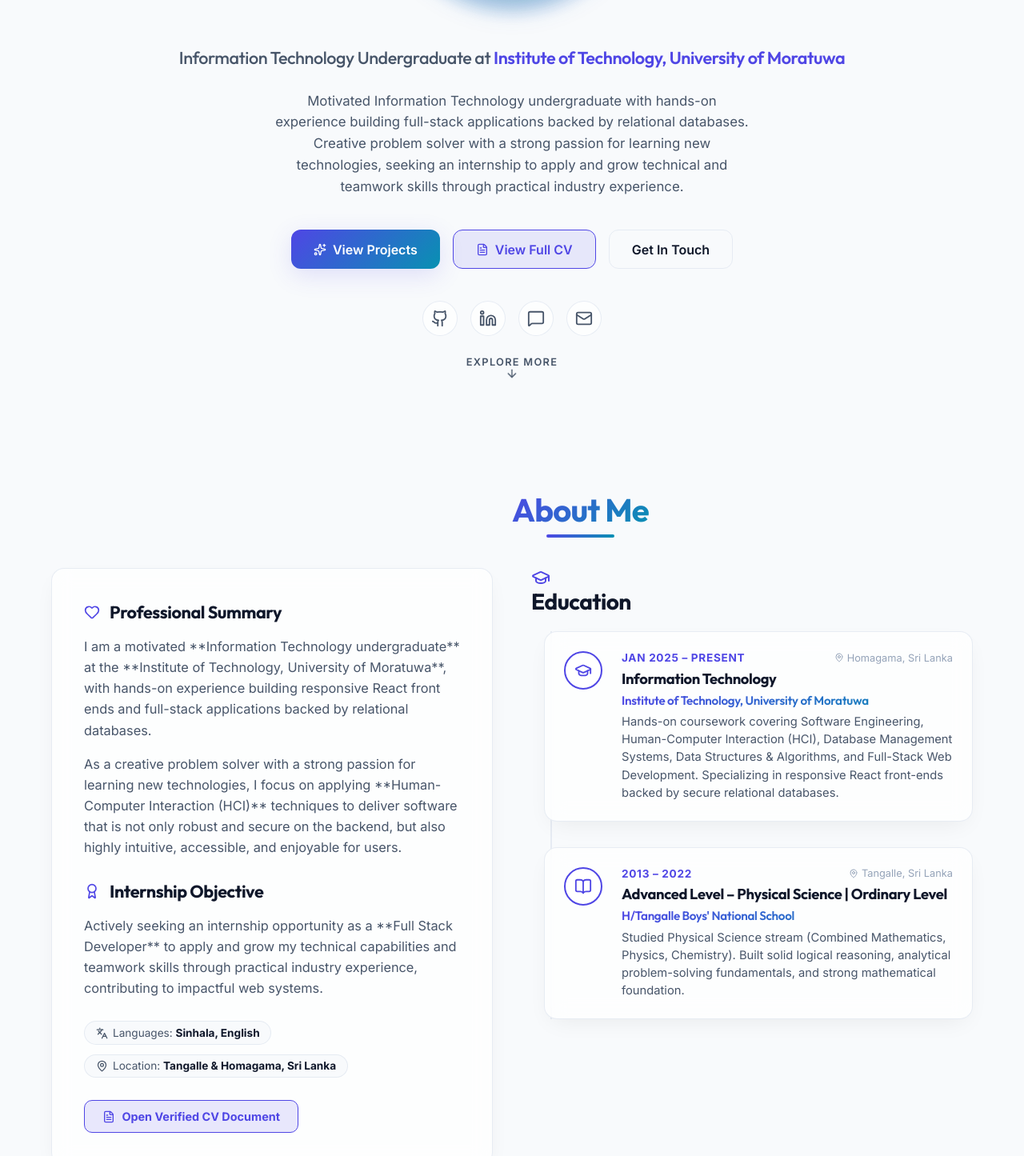
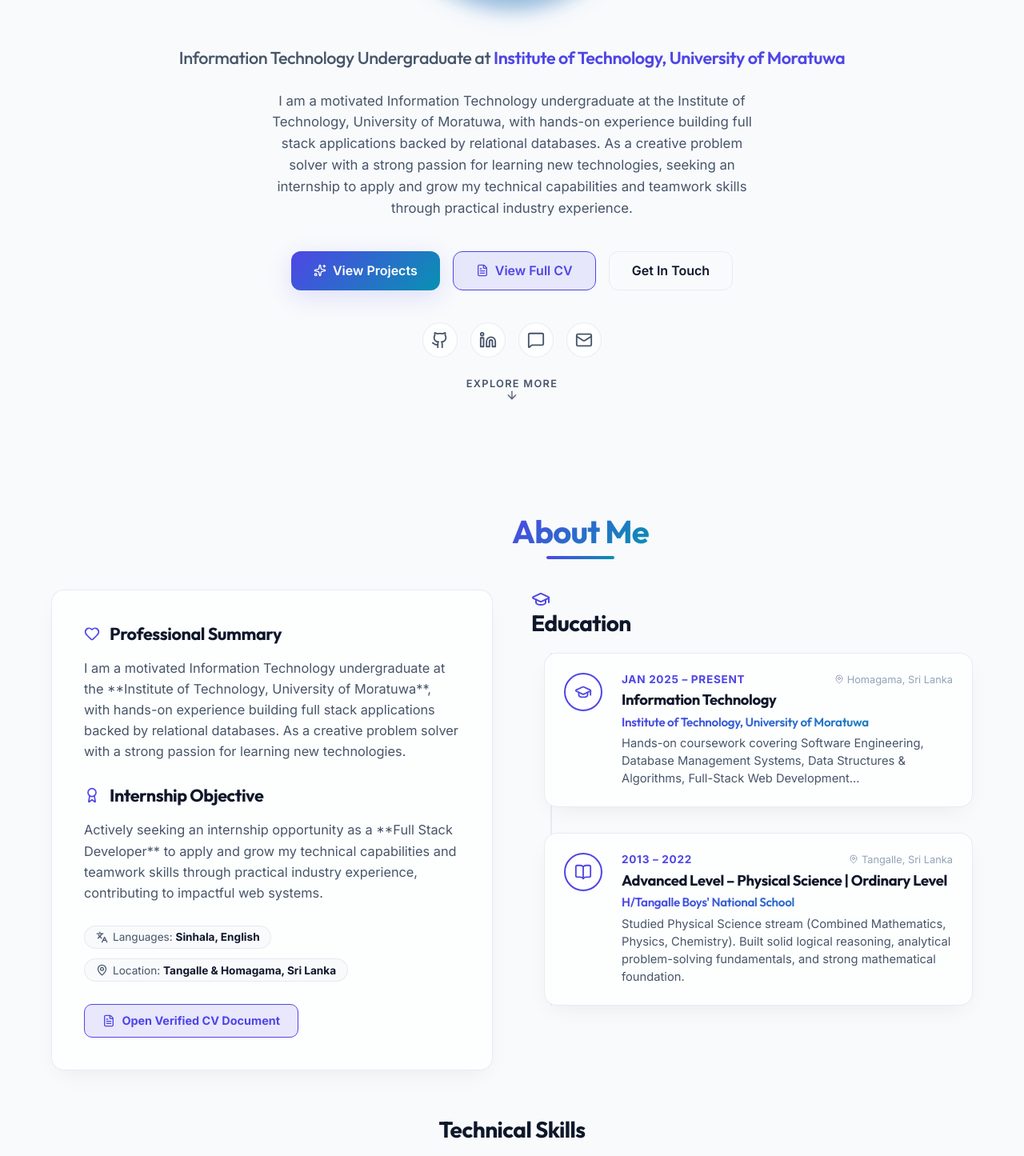
Before and after one commit to nisal73/My-portfolio, a React (Create React App) app: page / in a window 1280 px wide. Shown: the part 563-2008 px from the top of the page at 80% size. Built offline with nearby package versions, Linux system fonts and the light colour scheme.

Commit message:
Update Professional Summary, Internship Objective, and Coursework descriptions

```diff
--- a/src/components/About.js
+++ b/src/components/About.js
@@ -30,7 +30,7 @@ const About = () => {
       degree: 'Information Technology',
       institution: 'Institute of Technology, University of Moratuwa',
       location: 'Homagama, Sri Lanka',
-      description: 'Hands-on coursework covering Software Engineering, Human-Computer Interaction (HCI), Database Management Systems, Data Structures & Algorithms, and Full-Stack Web Development. Specializing in responsive React front-ends backed by secure relational databases.',
+      description: 'Hands-on coursework covering Software Engineering, Database Management Systems, Data Structures & Algorithms, Full-Stack Web Development...',
       icon: <GraduationCap size={22} />
     },
     {
@@ -135,21 +135,14 @@ const About = () => {
               <span className="icon-wrapper"><Heart size={20} /></span> Professional Summary
             </h3>
             <p className="bio-text">
-              I am a motivated **Information Technology undergraduate** at the **Institute of Technology, University of Moratuwa**,
-              with hands-on experience building responsive React front ends and full-stack applications backed by relational databases.
-            </p>
-            <p className="bio-text">
-              As a creative problem solver with a strong passion for learning new technologies, I focus on applying
-              **Human-Computer Interaction (HCI)** techniques to deliver software that is not only robust and secure
-              on the backend, but also highly intuitive, accessible, and enjoyable for users.
+              I am a motivated Information Technology undergraduate at the **Institute of Technology, University of Moratuwa**, with hands-on experience building full stack applications backed by relational databases. As a creative problem solver with a strong passion for learning new technologies.
             </p>
 
             <h3 className="bio-title mt-4">
               <span className="icon-wrapper"><Award size={20} /></span> Internship Objective
             </h3>
             <p className="bio-text">
-              Actively seeking an internship opportunity as a **Full Stack Developer** to apply and grow my technical
-              capabilities and teamwork skills through practical industry experience, contributing to impactful web systems.
+              Actively seeking an internship opportunity as a **Full Stack Developer** to apply and grow my technical capabilities and teamwork skills through practical industry experience, contributing to impactful web systems.
             </p>
 
             <div className="about-quick-meta mt-4">
--- a/src/components/CvModal.js
+++ b/src/components/CvModal.js
@@ -62,7 +62,7 @@ const CvModal = ({ isOpen, onClose }) => {
           <section className="cv-section">
             <h3 className="cv-section-title">PROFESSIONAL SUMMARY</h3>
             <p className="cv-summary-text">
-              Motivated Information Technology undergraduate at the Institute of Technology, University of Moratuwa, with hands-on experience building responsive React front ends and full-stack applications backed by relational databases. Creative problem solver with a strong passion for learning new technologies, seeking an internship to apply and grow my technical and teamwork skills through practical industry experience.
+              I am a motivated Information Technology undergraduate at the Institute of Technology, University of Moratuwa, with hands-on experience building full stack applications backed by relational databases. As a creative problem solver with a strong passion for learning new technologies, seeking an internship to apply and grow my technical capabilities and teamwork skills through practical industry experience.
             </p>
           </section>
 
--- a/src/components/Home.js
+++ b/src/components/Home.js
@@ -88,9 +88,10 @@ const Home = () => {
           </h2>
 
           <p className="home-description">
-            Motivated Information Technology undergraduate with hands-on experience building full-stack applications
-            backed by relational databases. Creative problem solver with a strong passion for learning new technologies,
-            seeking an internship to apply and grow technical and teamwork skills through practical industry experience.
+            I am a motivated Information Technology undergraduate at the Institute of Technology, University of Moratuwa,
+            with hands-on experience building full stack applications backed by relational databases. As a creative problem solver
+            with a strong passion for learning new technologies, seeking an internship to apply and grow my technical capabilities
+            and teamwork skills through practical industry experience.
           </p>
 
           {/* Call to Actions */}
```
